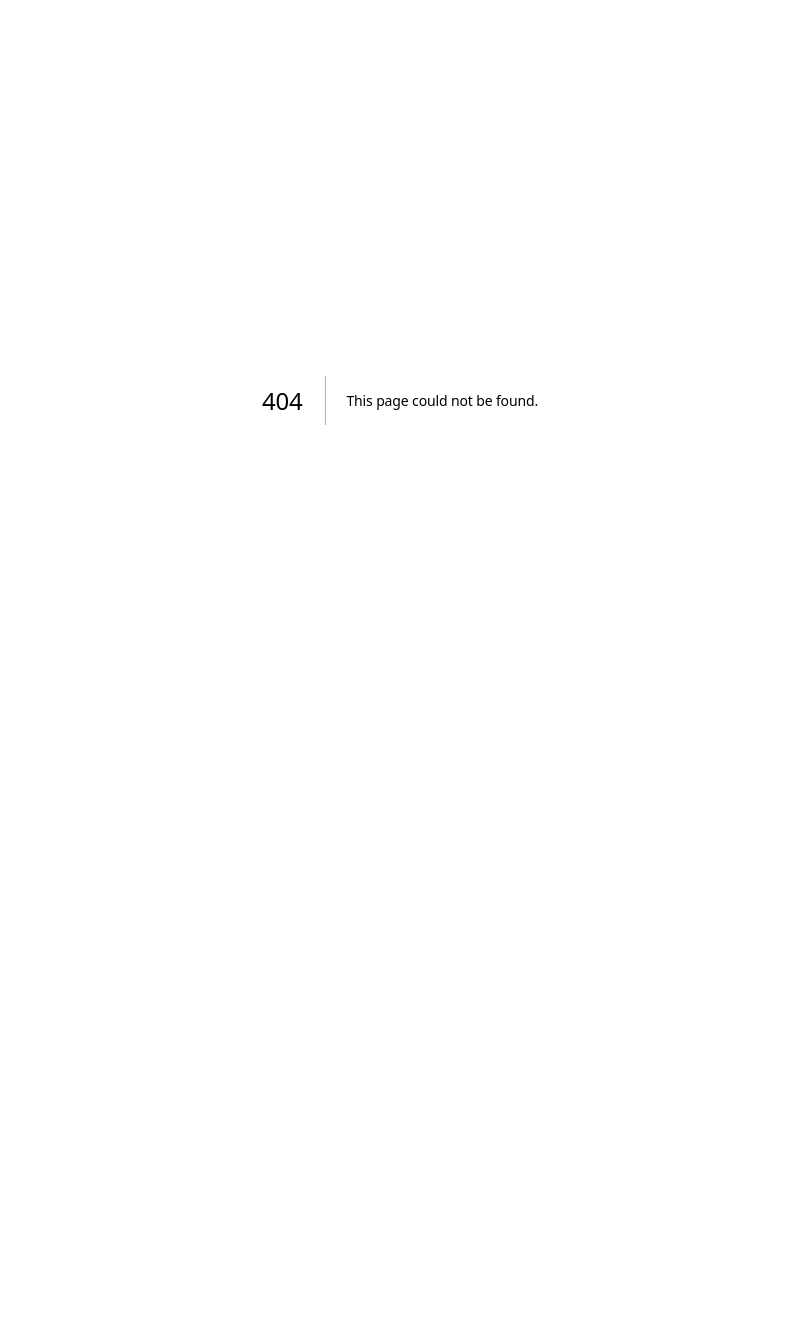
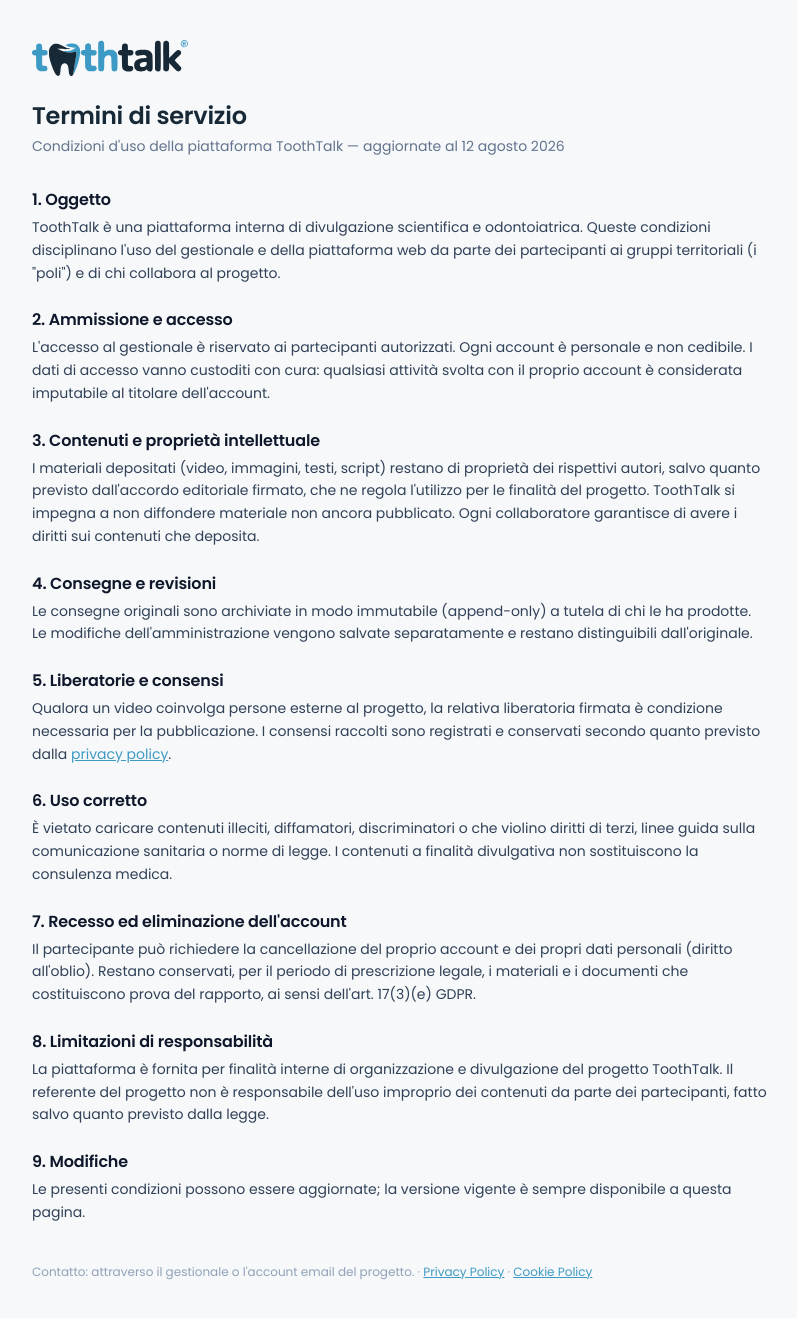
Before and after one commit to ToothTalk25/--gestionale-toothtalk--, a Next.js app: page /termini in a window 1280 px wide. Before the commit this address had no page. Shown: the whole page, without its empty margins (240-1037 px from the left). Before the commit the page ends 800 px from the top, so only its background shows below. Built offline with nearby package versions, Linux system fonts and the light colour scheme.

Commit message:
gdpr: audit log a catena crittografica (hash chaining), portabilità dati GDPR (art.20), Termini di Servizio

```diff
--- a/src/app/actions-profilo.ts
+++ b/src/app/actions-profilo.ts
@@ -402,3 +402,67 @@ export async function scaricaRicevutaConsenso(consensoId: string): Promise<Esito
   if (!data?.signedUrl) return errore("Impossibile generare il link.");
   return { ok: true, dati: data.signedUrl };
 }
+
+/**
+ * Portabilità dei dati personali (GDPR Art. 20): esporta in un unico file
+ * JSON tutti i dati dell'utente corrente — profilo, consensi (incluso lo
+ * stato di revoca), appartenenze ai poli, e l'elenco dei materiali che ha
+ * depositato (senza i file: quelli restano nell'archivio di tutela legale).
+ * Il file viene generato al volo e restituito come testo (il browser lo
+ * salva). Non tocca né cancella nulla: è una copia per l'interessato.
+ */
+export async function esportaDatiPersonali(): Promise<Esito<{ nome: string; contenuto: string }>> {
+  const { profile } = await requireSession();
+  const supabase = await supabaseServer();
+  const admin = supabaseAdmin();
+
+  const [consensi, memberships, poli, materiali] = await Promise.all([
+    supabase.from("consensi").select("tipo, versione, accettato_at, revocato_at")
+      .eq("user_id", profile.id).order("accettato_at", { ascending: true }),
+    supabase.from("memberships").select("polo_id, poli(nome)")
+      .eq("user_id", profile.id),
+    supabase.from("poli").select("id, nome").order("nome"),
+    admin.from("deliverable_versions")
+      .select("file_name, mime_type, size_bytes, sha256, uploaded_at, deliverables!inner(kind, task_id)")
+      .eq("uploaded_by", profile.id)
+      .order("uploaded_at", { ascending: true })
+      .returns<{
+        file_name: string; mime_type: string | null; size_bytes: number | null;
+        sha256: string; uploaded_at: string; deliverables: { kind: string; task_id: string };
+      }[]>(),
+  ]);
+
+  const nomiPoli = new Map((poli.data ?? []).map((p) => [p.id, p.nome]));
+  const pacchetto = {
+    generato_il: new Date().toISOString(),
+    emittente: "ToothTalk — gestionale interno",
+    normativa: "Esportazione ai sensi dell'art. 20 GDPR (diritto alla portabilità)",
+    interessato: {
+      id: profile.id,
+      email: profile.email,
+      full_name: profile.full_name,
+      universita: profile.universita,
+      ruolo: profile.role,
+    },
+    consensi: (consensi.data ?? []).map((c) => ({
+      tipo: c.tipo, versione: c.versione, accettato_at: c.accettato_at,
+      revocato_at: c.revocato_at ?? null,
+    })),
+    appartenenza_poli: (memberships.data ?? []).map((m) => ({
+      polo: nomiPoli.get(m.polo_id) ?? m.polo_id,
+    })),
+    materiali_depositati: (materiali.data ?? []).map((v) => ({
+      kind: v.deliverables.kind,
+      file_name: v.file_name,
+      mime_type: v.mime_type,
+      size_bytes: v.size_bytes,
+      sha256: v.sha256,
+      upload_at: v.uploaded_at,
+    })),
+    nota:
+      "I file multimediali e i documenti firmati non sono inclusi: fanno parte dell'archivio di tutela legale conservato per il periodo di prescrizione (art. 17(3)(e) GDPR).",
+  };
+
+  const nome = `toothtalk-dati-personali-${profile.id.slice(0, 8)}.json`;
+  return { ok: true, dati: { nome, contenuto: JSON.stringify(pacchetto, null, 2) } };
+}
--- /dev/null
+++ b/src/app/termini/page.tsx
@@ -0,0 +1,119 @@
+import Link from "next/link";
+
+export default function TerminiPage() {
+  return (
+    <main className="mx-auto max-w-3xl px-4 py-10">
+      <img src="/logo-toothtalk.svg" alt="ToothTalk" className="h-9 w-auto" />
+      <h1 className="mt-6 text-2xl font-semibold">Termini di servizio</h1>
+      <p className="mt-1 text-sm text-slate-500">
+        Condizioni d&apos;uso della piattaforma ToothTalk — aggiornate al 12 agosto 2026
+      </p>
+
+      <section className="mt-8 space-y-6 text-sm leading-relaxed text-slate-700">
+        <div>
+          <h2 className="text-base font-medium text-slate-900">1. Oggetto</h2>
+          <p className="mt-1">
+            ToothTalk è una piattaforma interna di divulgazione scientifica e
+            odontoiatrica. Queste condizioni disciplinano l&apos;uso del gestionale
+            e della piattaforma web da parte dei partecipanti ai gruppi
+            territoriali (i &quot;poli&quot;) e di chi collabora al progetto.
+          </p>
+        </div>
+
+        <div>
+          <h2 className="text-base font-medium text-slate-900">2. Ammissione e accesso</h2>
+          <p className="mt-1">
+            L&apos;accesso al gestionale è riservato ai partecipanti autorizzati.
+            Ogni account è personale e non cedibile. I dati di accesso vanno
+            custoditi con cura: qualsiasi attività svolta con il proprio account
+            è considerata imputabile al titolare dell&apos;account.
+          </p>
+        </div>
+
+        <div>
+          <h2 className="text-base font-medium text-slate-900">3. Contenuti e proprietà intellettuale</h2>
+          <p className="mt-1">
+            I materiali depositati (video, immagini, testi, script) restano di
+            proprietà dei rispettivi autori, salvo quanto previsto
+            dall&apos;accordo editoriale firmato, che ne regola l&apos;utilizzo per le
+            finalità del progetto. ToothTalk si impegna a non diffondere
+            materiale non ancora pubblicato. Ogni collaboratore garantisce di
+            avere i diritti sui contenuti che deposita.
+          </p>
+        </div>
+
+        <div>
+          <h2 className="text-base font-medium text-slate-900">4. Consegne e revisioni</h2>
+          <p className="mt-1">
+            Le consegne originali sono archiviate in modo immutabile (append-only)
+            a tutela di chi le ha prodotte. Le modifiche dell&apos;amministrazione
+            vengono salvate separatamente e restano distinguibili dall&apos;originale.
+          </p>
+        </div>
+
+        <div>
+          <h2 className="text-base font-medium text-slate-900">5. Liberatorie e consensi</h2>
+          <p className="mt-1">
+            Qualora un video coinvolga persone esterne al progetto, la relativa
+            liberatoria firmata è condizione necessaria per la pubblicazione. I
+            consensi raccolti sono registrati e conservati secondo quanto previsto
+            dalla{" "}
+            <Link href="/privacy" className="text-tt-blue underline">
+              privacy policy
+            </Link>
+            .
+          </p>
+        </div>
+
+        <div>
+          <h2 className="text-base font-medium text-slate-900">6. Uso corretto</h2>
+          <p className="mt-1">
+            È vietato caricare contenuti illeciti, diffamatori, discriminatori o
+            che violino diritti di terzi, linee guida sulla comunicazione
+            sanitaria o norme di legge. I contenuti a finalità divulgativa non
+            sostituiscono la consulenza medica.
+          </p>
+        </div>
+
+        <div>
+          <h2 className="text-base font-medium text-slate-900">7. Recesso ed eliminazione dell&apos;account</h2>
+          <p className="mt-1">
+            Il partecipante può richiedere la cancellazione del proprio account e
+            dei propri dati personali (diritto all&apos;oblio). Restano conservati,
+            per il periodo di prescrizione legale, i materiali e i documenti che
+            costituiscono prova del rapporto, ai sensi dell&apos;art. 17(3)(e) GDPR.
+          </p>
+        </div>
+
+        <div>
+          <h2 className="text-base font-medium text-slate-900">8. Limitazioni di responsabilità</h2>
+          <p className="mt-1">
+            La piattaforma è fornita per finalità interne di organizzazione e
+            divulgazione del progetto ToothTalk. Il referente del progetto non è
+            responsabile dell&apos;uso improprio dei contenuti da parte dei
+            partecipanti, fatto salvo quanto previsto dalla legge.
+          </p>
+        </div>
+
+        <div>
+          <h2 className="text-base font-medium text-slate-900">9. Modifiche</h2>
+          <p className="mt-1">
+            Le presenti condizioni possono essere aggiornate; la versione
+            vigente è sempre disponibile a questa pagina.
+          </p>
+        </div>
+
+        <p className="pt-4 text-xs text-slate-400">
+          Contatto: attraverso il gestionale o l&apos;account email del progetto. ·{" "}
+          <Link href="/privacy" className="text-tt-blue underline">
+            Privacy Policy
+          </Link>{" "}
+          ·{" "}
+          <Link href="/privacy#cookie" className="text-tt-blue underline">
+            Cookie Policy
+          </Link>
+        </p>
+      </section>
+    </main>
+  );
+}
--- a/src/components/LoginForm.tsx
+++ b/src/components/LoginForm.tsx
@@ -161,6 +161,10 @@ export default function LoginForm() {
       <p className="text-center text-xs text-slate-400 sm:mt-4">
         <Link href="/privacy" className="hover:text-slate-600">
           Privacy e cookie policy
+        </Link>{" "}
+        ·{" "}
+        <Link href="/termini" className="hover:text-slate-600">
+          Termini di servizio
         </Link>
       </p>
     </form>
--- a/src/components/ProfiloPersonale.tsx
+++ b/src/components/ProfiloPersonale.tsx
@@ -5,7 +5,7 @@ import Link from "next/link";
 import { useRouter } from "next/navigation";
 import { supabaseBrowser } from "@/lib/supabase/client";
 import { sha256File } from "@/lib/hash";
-import { aggiornaAnagrafica, caricaAccordo, caricaFoto, registraConsenso, revocaConsenso } from "@/app/actions-profilo";
+import { aggiornaAnagrafica, caricaAccordo, caricaFoto, registraConsenso, revocaConsenso, esportaDatiPersonali } from "@/app/actions-profilo";
 import type { Profile } from "@/lib/types";
 import FotoProfilo from "@/components/FotoProfilo";
 
@@ -70,6 +70,25 @@ export default function ProfiloPersonale({
       );
       router.refresh();
     }
+  }
+
+  async function esportaDati() {
+    setErroreRevoca(null);
+    setMessaggioRevoca(null);
+    const esito = await esportaDatiPersonali();
+    if (!esito.ok) {
+      setErroreRevoca(esito.errore);
+      return;
+    }
+    // Salva il JSON come file scaricabile (portabilità GDPR).
+    const blob = new Blob([esito.dati.contenuto], { type: "application/json" });
+    const url = URL.createObjectURL(blob);
+    const a = document.createElement("a");
+    a.href = url;
+    a.download = esito.dati.nome;
+    a.click();
+    URL.revokeObjectURL(url);
+    setMessaggioRevoca("File esportato: controlla i download del browser.");
   }
 
   useEffect(() => {
@@ -277,6 +296,13 @@ export default function ProfiloPersonale({
             >
               Revoca consenso cookie
             </button>
+            <button
+              onClick={esportaDati}
+              disabled={revocaInCorso}
+              className="rounded-lg border border-blue-300 px-3 py-1.5 text-xs font-medium text-blue-700 hover:bg-blue-50 disabled:opacity-50"
+            >
+              Esporta i miei dati (GDPR)
+            </button>
           </div>
           {messaggioRevoca && (
             <p className="mt-3 text-xs text-emerald-700">{messaggioRevoca}</p>
--- a/src/proxy.ts
+++ b/src/proxy.ts
@@ -3,7 +3,7 @@ import { NextResponse, type NextRequest } from "next/server";
 
 type CookieDaImpostare = { name: string; value: string; options: CookieOptions };
 
-const PUBBLICHE = ["/login", "/auth", "/privacy", "/registrati"];
+const PUBBLICHE = ["/login", "/auth", "/privacy", "/termini", "/registrati"];
 
 // Flag di sicurezza rigidi per i cookie di sessione (HttpOnly, Secure,
 // SameSite=Strict): il token non vive in localStorage e non viaggia in
```
Also changed, not shown: 1 other file (tests, documents, lock files or other folders).
